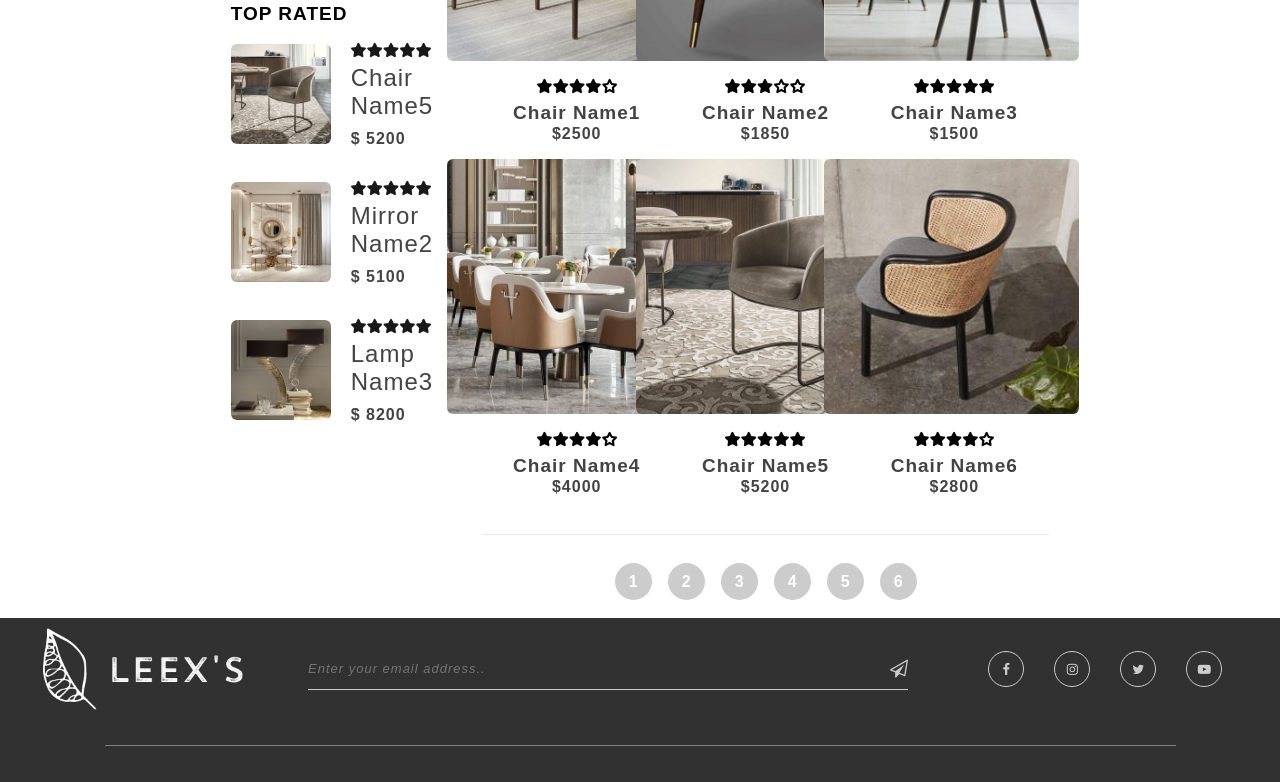
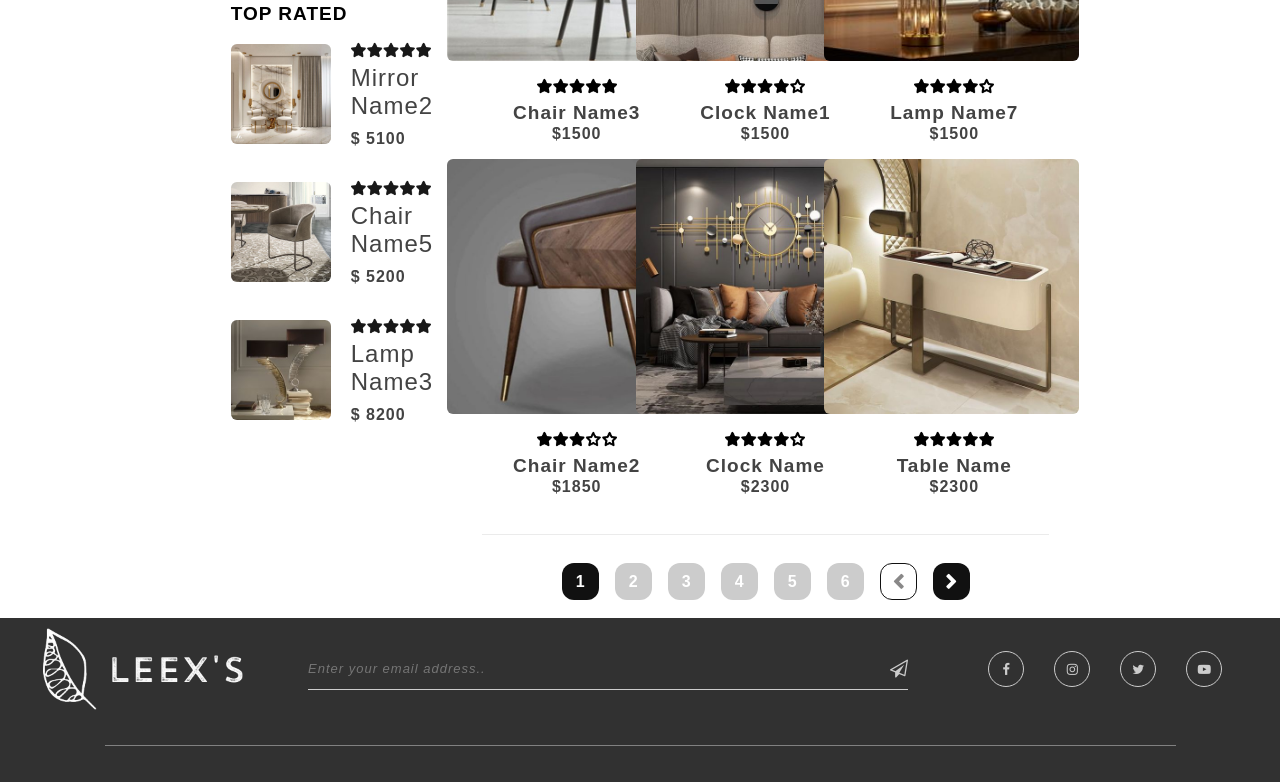
Before and after one commit to sonle939/fastfood, a React (Create React App) app: page /menu in a window 1280 px wide. Shown: the part 962-1744 px from the top of the page. Built offline with nearby package versions, Linux system fonts and the light colour scheme; a web font is replaced by a local one.

Commit message:
update paginnition and sort

```diff
--- a/package.json
+++ b/package.json
@@ -20,6 +20,7 @@
     "react-router-dom": "^6.6.1",
     "react-scripts": "5.0.1",
     "react-scroll-to-top": "^3.0.0",
+    "react-toastify": "^9.1.1",
     "sass": "^1.57.1",
     "swiper": "^8.4.5",
     "web-vitals": "^2.1.4"
--- a/src/components/Pagination.jsx
+++ b/src/components/Pagination.jsx
@@ -1,21 +1,40 @@
 import React from 'react'
 
-function Pagination({ postsPerPage, totalPosts, paginate}) {
+function Pagination({ postsPerPage, totalPosts, paginate,setCurrentPage,currentPage}) {
     const pageNumbers = [];
 
     for (let i = 1; i <= Math.ceil(totalPosts / postsPerPage); i++) {
       pageNumbers.push(i);
     }
+    console.log(currentPage)
+    console.log(pageNumbers.length)
+    const countupapni = ()=>{
+      if(currentPage < pageNumbers.length){
+          setCurrentPage(currentPage + 1);
+      }
+    }
+    const countdownapni = ()=>{
+      if(currentPage > 1){
+        setCurrentPage(currentPage - 1);
+      }
+    }
   return (
     <nav>
       <ul className='pagination'>
-        {pageNumbers.map((number,index) => (
+        {pageNumbers.map((number) => (
           <li key={number}>
-            <a onClick={() =>{ paginate(number)}} className={number ===  number ? "page_link":"page_link active"}>
+            <a onClick={() =>{ paginate(number)}} className={currentPage == number ?  "page_link active": "page_link"}>
               {number}
             </a>
           </li>
+
         ))}
+        <li onClick={()=>countdownapni()}>
+        <i className="fa fa-chevron-left" aria-hidden="true"></i>
+        </li>
+        <li onClick={()=>countupapni()}>
+        <i className="fa fa-chevron-right" aria-hidden="true"></i>
+        </li>
       </ul>
     </nav>
   )
--- a/src/pages/Home.jsx
+++ b/src/pages/Home.jsx
@@ -10,10 +10,21 @@ import 'aos/dist/aos.css';
 import { motion } from 'framer-motion';
 import funituredata from '../data/funiture';
 import { Link } from 'react-router-dom';
+import { ToastContainer, toast } from 'react-toastify';
+import 'react-toastify/dist/ReactToastify.css';
 function Home({ handleAddToCart }) {
   const [typeData, setTypeData] = useState(funituredata);
   const [active, setActive] = useState("all");
-
+  const notify = () => toast('👏🏿 The product was added to your cart! !', {
+    position: "top-right",
+    autoClose: 1500,
+    hideProgressBar: false,
+    closeOnClick: true,
+    pauseOnHover: true,
+    draggable: true,
+    progress: undefined,
+    theme: "colored",
+  });
   const dataCategory = [
     {
       id: 1,
@@ -81,11 +92,23 @@ function Home({ handleAddToCart }) {
   const open = () => setModalOpen(true);
   return (
     <motion.div className='home'
-    inital={{opacity:0}}
-    animate={{opacity:1}}
-    exit={{opacity:0}}
-    transition={{ duration: 0.5,ease: "easeOut" }}
+      inital={{ opacity: 0 }}
+      animate={{ opacity: 1 }}
+      exit={{ opacity: 0 }}
+      transition={{ duration: 0.5, ease: "easeOut" }}
     >
+      <ToastContainer
+        position="top-right"
+        autoClose={5000}
+        hideProgressBar={false}
+        newestOnTop={false}
+        closeOnClick
+        rtl={false}
+        pauseOnFocusLoss
+        draggable
+        pauseOnHover
+        theme="colored"
+      />
       <HelmetProvider>
         <Helmet>
           <title>Home</title>
@@ -152,12 +175,12 @@ function Home({ handleAddToCart }) {
                     <h2>{item.title}</h2>
                     <p>{item.description}</p>
                     <motion.button
-                    whileHover={{ scale: 1.1 }}
-                    whileTap={{ scale: 0.9 }}
-                    transition={{ duration: 0.5,ease: "easeIn" }}
-                    onClick={() => (modalOpen ? close() : open())}
+                      whileHover={{ scale: 1.1 }}
+                      whileTap={{ scale: 0.9 }}
+                      transition={{ duration: 0.5, ease: "easeIn" }}
+                      onClick={() => (modalOpen ? close() : open())}
                     >
-                    Learn More
+                      Learn More
                     </motion.button>
                   </div>
                 </div>
@@ -236,7 +259,7 @@ function Home({ handleAddToCart }) {
                         <i className="fa fa-eye" aria-hidden="true"></i>
                       </Link>
                       <Link className='control_item'>
-                        <i className="fa fa-cart-plus" aria-hidden="true" onClick={()=>handleAddToCart(item)}></i>
+                        <i className="fa fa-cart-plus" aria-hidden="true" onClick={() => {handleAddToCart(item);notify()}}></i>
                       </Link>
                     </div>
                   </div>
--- a/src/pages/Menu.jsx
+++ b/src/pages/Menu.jsx
@@ -1,5 +1,5 @@
 
-import React, { useState } from 'react'
+import React, { useEffect, useState } from 'react'
 import { Helmet, HelmetProvider } from 'react-helmet-async'
 import { Link } from "react-router-dom";
 import video1 from "../assets/video/video2.mp4";
@@ -9,12 +9,24 @@ import ScrollToTop from "react-scroll-to-top";
 import Pagination from "../components/Pagination";
 import Footer from '../components/Footer';
 import { motion } from 'framer-motion';
+import { ToastContainer, toast } from 'react-toastify';
+import 'react-toastify/dist/ReactToastify.css';
 function Menu({ cart, handleAddToCart }) {
   const initFilter = {
     category: [],
     manufacturer: [],
     price: []
   }
+  const notify = () => toast('👏🏿 The product was added to your cart! !', {
+    position: "top-right",
+    autoClose: 1500,
+    hideProgressBar: false,
+    closeOnClick: true,
+    pauseOnHover: true,
+    draggable: true,
+    progress: undefined,
+    theme: "colored",
+    });
   const [currentPage, setCurrentPage] = useState(1);
   const [postsPerPage, setPostPerPage] = useState(6);
   const [tab, setTab] = useState(funituredata);
@@ -26,39 +38,23 @@ function Menu({ cart, handleAddToCart }) {
   const [control, setControl] = useState(currentPosts);
   const [actie, setActive] = useState(true);
   const [arrange, setArrange] = useState(true);
-
   const [filter, setFilter] = useState(initFilter);
-  const [proname, setProname] = useState("ASC");
-  const sortName = (col) => {
-    if (proname === "ASC") {
-      const sorted = control.sort((a, b) =>
-        a[col].toLowerCase() > b[col].toLowerCase() ? 1 : -1
-      );
-      setControl(sorted);
-      console.log(control)
-      setProname("DSC");
-    }
-    if (proname === "DSC") {
-      const sorted = [...control].sort((a, b) =>
-        a[col].toLowerCase() < b[col].toLowerCase() ? -1 : 1
-      );
-      setControl(sorted);
-      setProname("ASC");
-    }
-  }
   const sortPrice = () => {
     if (arrange == true) {
-      const sorrt = [...tab].slice(indexOfFirstPost, indexOfLastPost).sort((a, b) => {
+      const sorrt = tab.sort((a, b) => {
         return a.price > b.price ? 1 : -1;
-      });
+      }).slice(indexOfFirstPost,indexOfLastPost);
       setControl(sorrt);
     } else if (arrange == false) {
-      const sorrt = [...tab].slice(indexOfFirstPost, indexOfLastPost).sort((a, b) => {
+      const sorrt = tab.sort((a, b) => {
         return a.price < b.price ? 1 : -1;
-      });
+      }).slice(indexOfFirstPost,indexOfLastPost);
       setControl(sorrt);
     }
   };
+  useEffect((col)=>{
+      sortPrice();
+  },[currentPage,postsPerPage])
   const filterSelect = (type, checked, item) => {
     if (checked) {
       switch (type) {
@@ -99,6 +95,18 @@ function Menu({ cart, handleAddToCart }) {
       exit={{ opacity: 0 }}
       transition={{ duration: 0.5, ease: "easeOut" }}
     >
+    <ToastContainer
+    position="top-right"
+    autoClose={5000}
+    hideProgressBar={false}
+    newestOnTop={false}
+    closeOnClick
+    rtl={false}
+    pauseOnFocusLoss
+    draggable
+    pauseOnHover
+    theme="colored"
+    />
       <HelmetProvider>
         <Helmet>
           <title>Menu</title>
@@ -204,7 +212,7 @@ function Menu({ cart, handleAddToCart }) {
               <div className="right_sort">
                 <div className="sort_page">
                   <h3>Sort by: </h3>
-                  <select name="sortby" id="sortby" onChange={(e) => setPostPerPage(e.target.value)}>
+                  <select name="sortby" id="sortby" onChange={(e)=> setPostPerPage(e.target.value)}>
                     <option value="0">6</option>
                     <option value="9">9</option>
                     <option value="12">12</option>
@@ -212,9 +220,9 @@ function Menu({ cart, handleAddToCart }) {
                 </div>
                 <div className="sort_title">
                   <h3>Sort by: </h3>
-                  <select name="sortby" id="sortby" >
+                  <select name="sortby" id="sortby">
                     <option value="default">Default</option>
-                    <option value="Product Name">Product Name</option>
+                    <option value="Product name">Product Name</option>
                   </select>
                 </div>
                 {arrange == true ?
@@ -226,7 +234,7 @@ function Menu({ cart, handleAddToCart }) {
               </div>
             </div>
             <div className="menuright_list">
-              {currentPosts.map(item => (
+              {control.map(item => (
                 <div className={actie ? "menuright_item" : "menuright_item active"} key={item.id}>
                   <img src={item.image} />
                   <div className="menuright_des">
@@ -239,7 +247,7 @@ function Menu({ cart, handleAddToCart }) {
                     </div>
                     <h5 className={actie ? "hide" : "hide active"}>{item.description}</h5>
                     <div className={actie ? "hide" : "hide active"}>
-                      <button onClick={() => handleAddToCart(item)}>
+                      <button onClick={() => {handleAddToCart(item);notify()}}>
                         <i className="fa fa-cart-plus" aria-hidden="true"></i> Add to cart
                         </button>
                       <Link to={`/details/${item.id}`}><i className="fa fa-eye" aria-hidden="true"></i></Link>
@@ -248,7 +256,7 @@ function Menu({ cart, handleAddToCart }) {
                   <div className={actie ? "menuright_item_overlay active" : "menuright_item_overlay"}>
                     <div className="overlay_control">
                       <Link className="control_item">
-                        <i onClick={() => handleAddToCart(item)}
+                        <i onClick={() => {handleAddToCart(item);notify()}}
                           className="fa fa-cart-plus" aria-hidden="true"></i>
                       </Link>
                       <Link className="control_item">
@@ -266,6 +274,8 @@ function Menu({ cart, handleAddToCart }) {
               postsPerPage={postsPerPage}
               totalPosts={tab.length}
               paginate={paginate}
+              setCurrentPage = {setCurrentPage}
+              currentPage = {currentPage}
             />
           </div>
         </div>
--- a/src/sass/components/_cart.scss
+++ b/src/sass/components/_cart.scss
@@ -8,6 +8,9 @@
     align-items: center;
     flex-direction: column;
     height: 600px;
+    margin-bottom: 30px;
+    overflow: scroll;
+
     table {
       thead {
         tr {
@@ -90,6 +93,7 @@
           }
         }
       }
+
     }
     .cart_accept{
         width: 100%;
@@ -122,6 +126,15 @@
             }
         }
     }
+    &::-webkit-scrollbar{
+      width: 2px;
+    }
+    &::-webkit-scrollbar-thumb{
+      background-color: transparent;
+    }
+    &::-webkit-scrollbar-track{
+      background-color: transparent
+    }
   }
   &_text{
     @include flex(center,center);
--- a/src/sass/components/_home.scss
+++ b/src/sass/components/_home.scss
@@ -603,10 +603,32 @@
             background-color: #fff;
             margin: 0 10px;
             border-radius: 50%;
+            position: relative;
+            transition: all .5s linear;
             @include flex(center, center);
             i {
               font-size: 19px;
               color: $text_color;
+            }
+            &::before{
+              content: "";
+              position: absolute;
+              width: 45px;
+              height: 45px;
+              background-color: #111;
+              border-radius: 50%;
+              transition: all .5s linear;
+              z-index: -1;
+              transform: rotate(0) scale(0);
+            }
+            &:hover i{
+              color: white;
+              z-index: 2;
+            }
+            &:hover::before{
+              transform: rotate(180deg) scale(1.1);
+              z-index: 1;
+              border-radius: 50%;
             }
           }
           @include flex(center, center);
--- a/src/sass/components/_menu.scss
+++ b/src/sass/components/_menu.scss
@@ -372,20 +372,47 @@
         @include flex(center, center);
         margin-top: 20px;
         li {
-          margin: 8px;
+           margin: 8px;
           .page_link {
-            width: 37px;
-            height: 37px;
-            border-radius: 50%;
-            @include flex(center, center);
-            background-color: #ccc;
             color: #fff;
             font-weight: 700;
             font-size: 16px;
-            &.active {
-              background-color: #434343;
-              color: #a2a2a2;
+            width: 37px;
+            height: 37px;
+            border-radius: 12px;
+            @include flex(center, center);
+            background-color: #ccc;
+            transition: all .5s ease-in;
+            &.active{
+              background-color: #111;
             }
+            &:hover{
+              background-color: #111;
+              transform: scale(1.1);
+            }
+          }
+          i{
+            color: #fff;
+            font-weight: 700;
+            font-size: 16px;
+            width: 37px;
+            height: 37px;
+            border-radius: 12px;
+            @include flex(center, center);
+            background-color: #ccc;
+            transition: all .5s ease-in;
+            &:hover{
+              background-color: #111;
+              transform: scale(1.1);
+            }
+          }
+          & > .fa-chevron-right{
+            background-color: #111;
+          }
+          & > .fa-chevron-left{
+            background-color: #fff;
+            border: 1px solid #111;
+            color: #898888;
           }
         }
       }
```
Also changed, not shown: 1 other file (tests, documents, lock files or other folders).
